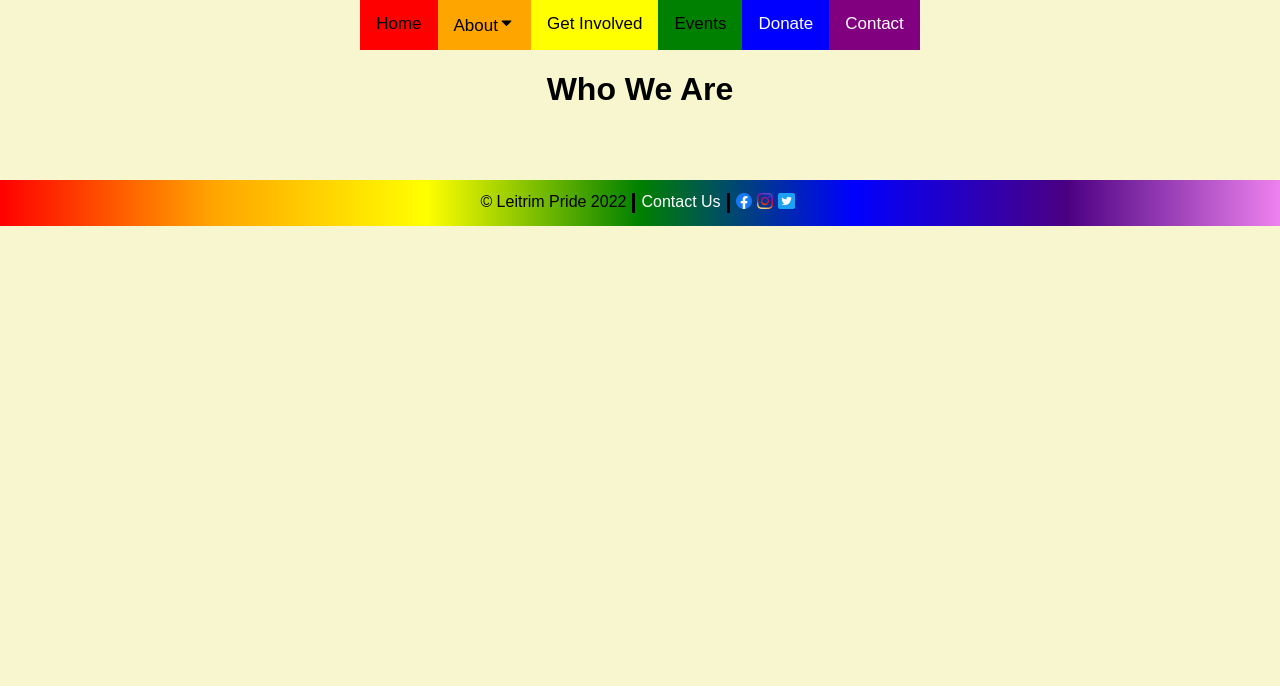
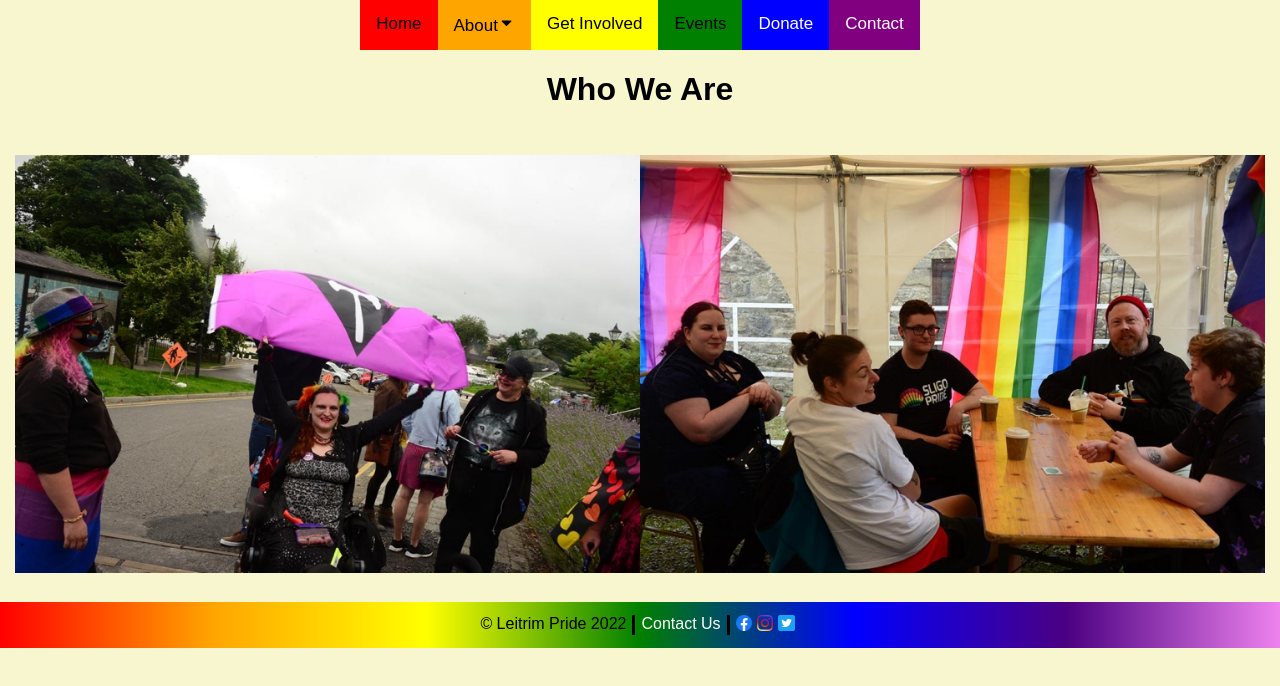
Before and after one commit to Jacobs1986/leitrim-pride, a React (Create React App) app: page /about in a window 1280 px wide. Shown: the top 686 px of the page. Built offline with nearby package versions, Linux system fonts and the light colour scheme; the HTML template or start-up script is replaced by a standard one.

Commit message:
Added some styling to the images

```diff
--- a/src/components/aboutPage/aboutPage-styles.css
+++ b/src/components/aboutPage/aboutPage-styles.css
@@ -0,0 +1,9 @@
+/* Styling for the whoWeAre images */
+#whoWeAreVertImage, #whoWeAreHorzImage {
+    width: 100%;
+}
+
+/* Hide the vertical image on small screen */
+#whoWeAreVertImage {
+    display: none;
+}
--- a/src/pages/about-page.js
+++ b/src/pages/about-page.js
@@ -1,4 +1,7 @@
 import React from "react";
+
+// Components
+import WhoWeAreImage from "../components/aboutPage/whoWeAreImage";
 
 export default function About() {
     return (
@@ -10,7 +13,7 @@ export default function About() {
                 <div className="row">
                     {/* Image */}
                     <div className="col-xs-12">
-
+                        <WhoWeAreImage />
                     </div>
                 </div>
             </div>
```
